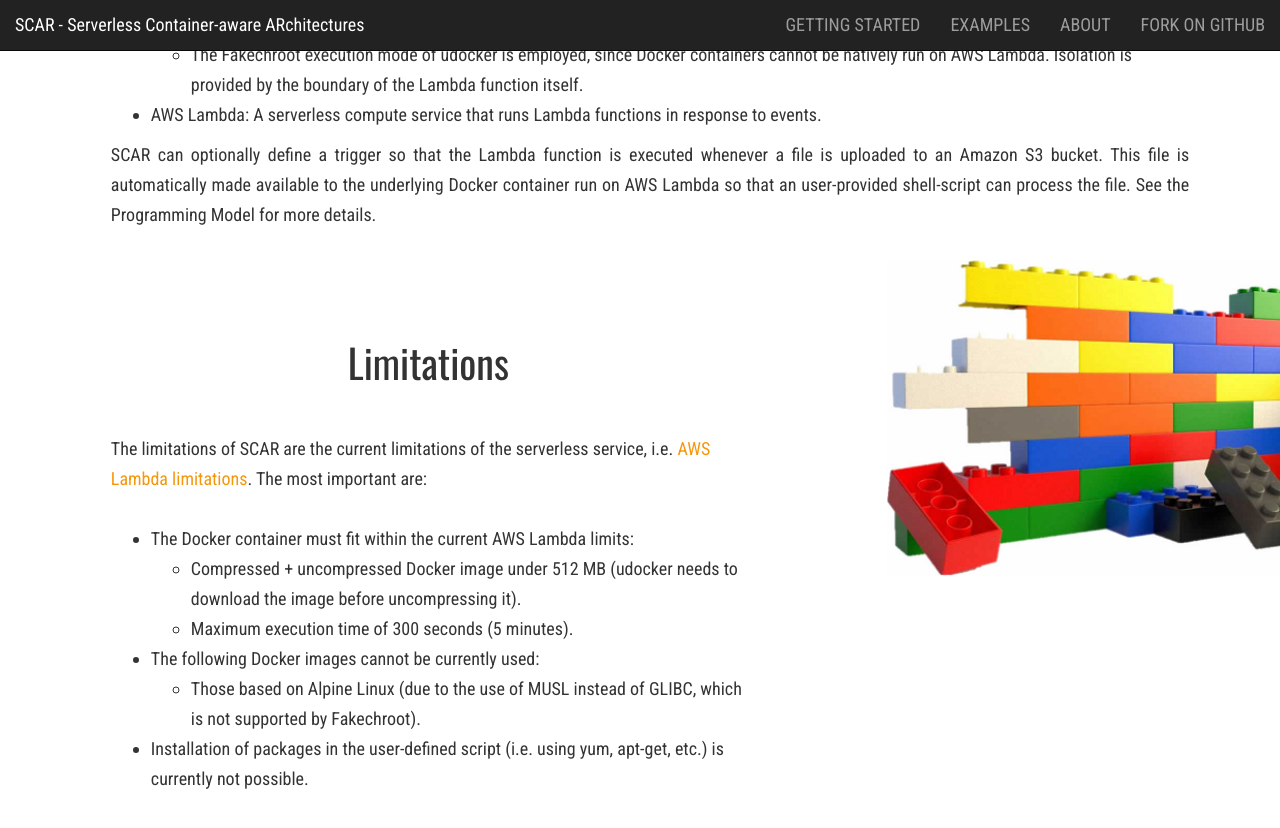
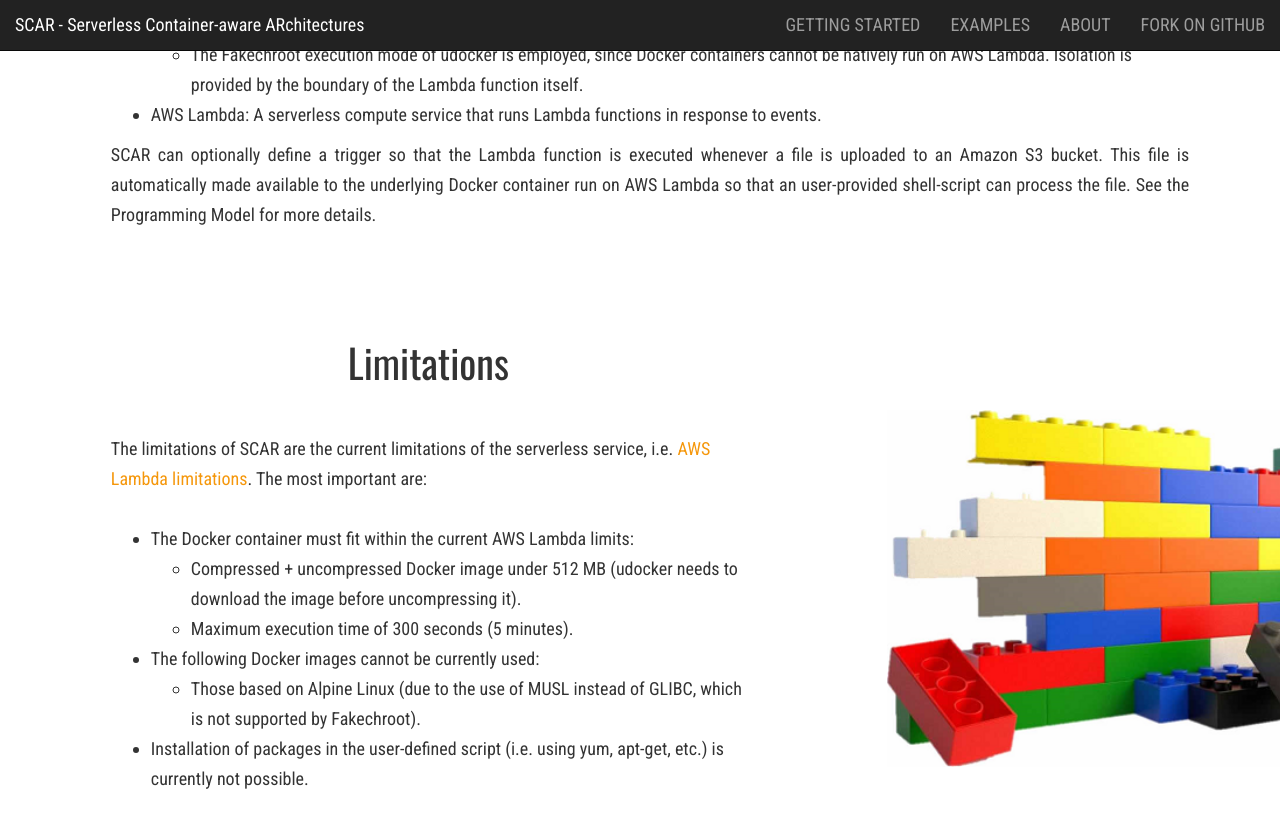
Before and after one commit to amcaar/try.github.io, a Jekyll site: the page built from index.html, in a window 1280 px wide and 900 px high, scrolled down 2352 px. Shown: the top 828 px of the window. Built offline with Jekyll 4.4.1, drawn with Linux system fonts in a browser that asks for light colours; nearby versions of some CDN libraries; the list of posts is cut into pages by our own code.

Commit message:
Update index.html

```diff
--- a/index.html
+++ b/index.html
@@ -107,6 +107,6 @@ layout: default
                         </ul>
                       </div>
                       <div class="col-md-4 col-md-offset-1 text-center">
-                        <img src="{{ site.data.global.img_url }}Lego-House.png" width="620" />
+                        <img style="padding-top:150px;" src="{{ site.data.global.img_url }}Lego-House.png" width="700" />
                       </div>
                     </div>
```
